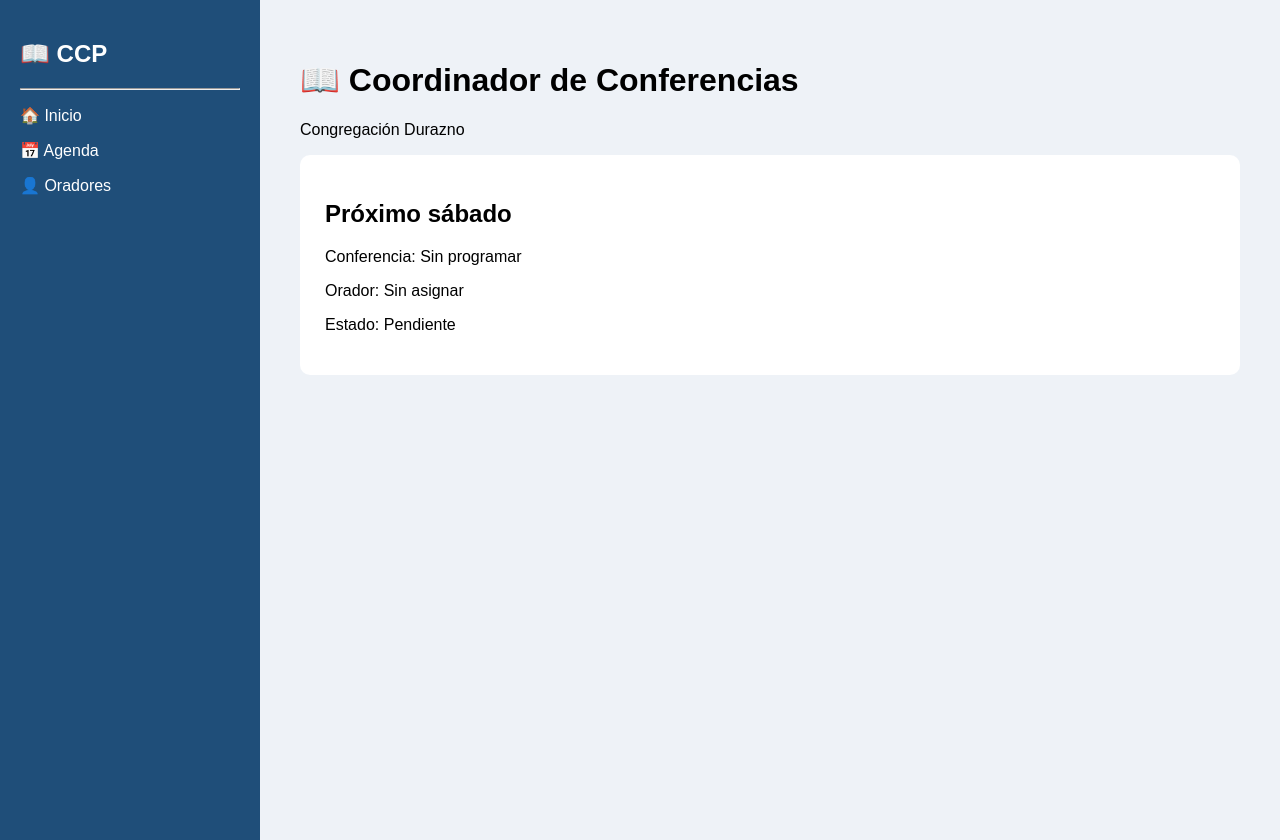
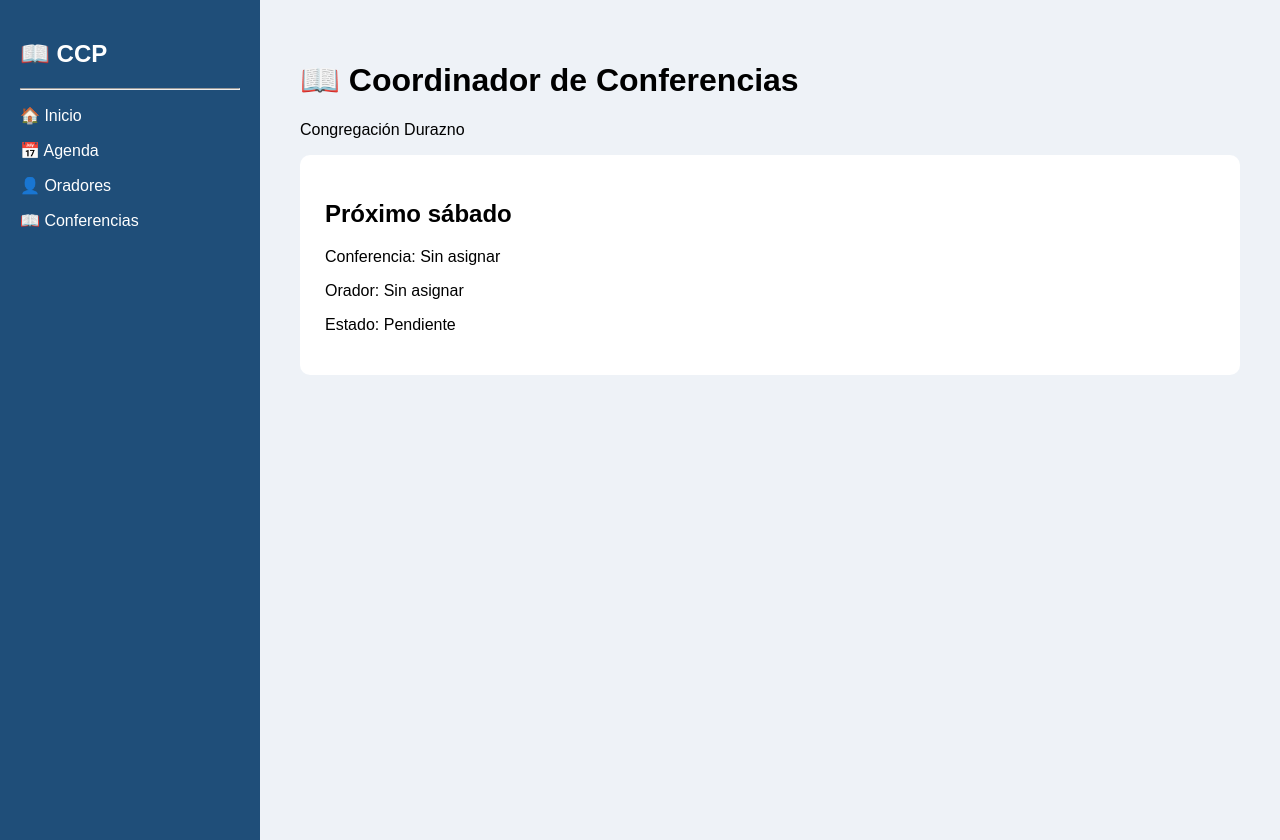
Before and after one commit to Freezo88/CCP--Coordinador-de-Conferencias, a React (Vite) app in the folder frontend/: page / in a window 1280 px wide. Built offline with nearby package versions, Linux system fonts and the light colour scheme.

Commit message:
feat: Integracion del modulo Conferencias

```diff
--- a/frontend/src/components/Sidebar.tsx
+++ b/frontend/src/components/Sidebar.tsx
@@ -18,25 +18,32 @@ export default function Sidebar({ cambiarPagina }: Props) {
       <hr />
 
       <p
-        style={{ cursor: "pointer" }}
+        style={{ cursor: "pointer", marginBottom: "15px" }}
         onClick={() => cambiarPagina("inicio")}
       >
         🏠 Inicio
       </p>
 
       <p
-        style={{ cursor: "pointer" }}
+        style={{ cursor: "pointer", marginBottom: "15px" }}
         onClick={() => cambiarPagina("agenda")}
       >
         📅 Agenda
       </p>
 
       <p
-        style={{ cursor: "pointer" }}
+        style={{ cursor: "pointer", marginBottom: "15px" }}
         onClick={() => cambiarPagina("oradores")}
       >
         👤 Oradores
       </p>
+
+      <p
+        style={{ cursor: "pointer", marginBottom: "15px" }}
+        onClick={() => cambiarPagina("conferencias")}
+      >
+        📖 Conferencias
+      </p>
     </div>
   );
 }
--- /dev/null
+++ b/frontend/src/pages/Conferencias.tsx
@@ -0,0 +1,9 @@
+export default function Conferencias() {
+  return (
+    <div>
+      <h1>📖 Conferencias</h1>
+
+      <p>Módulo de conferencias en construcción.</p>
+    </div>
+  );
+}
--- a/frontend/src/pages/Home.tsx
+++ b/frontend/src/pages/Home.tsx
@@ -1,8 +1,11 @@
+
 import { useState } from "react";
 
 import Sidebar from "../components/Sidebar";
+
 import Agenda from "./Agenda";
 import Oradores from "./Oradores";
+import Conferencias from "./Conferencias";
 
 export default function Home() {
   const [pagina, setPagina] = useState("inicio");
@@ -38,7 +41,7 @@ export default function Home() {
             >
               <h2>Próximo sábado</h2>
 
-              <p>Conferencia: Sin programar</p>
+              <p>Conferencia: Sin asignar</p>
 
               <p>Orador: Sin asignar</p>
 
@@ -50,6 +53,8 @@ export default function Home() {
         {pagina === "agenda" && <Agenda />}
 
         {pagina === "oradores" && <Oradores />}
+
+        {pagina === "conferencias" && <Conferencias />}
       </main>
     </div>
   );
```
Also changed, not shown: frontend/src/types/Conferencia.ts (added, +8 -0 lines).
